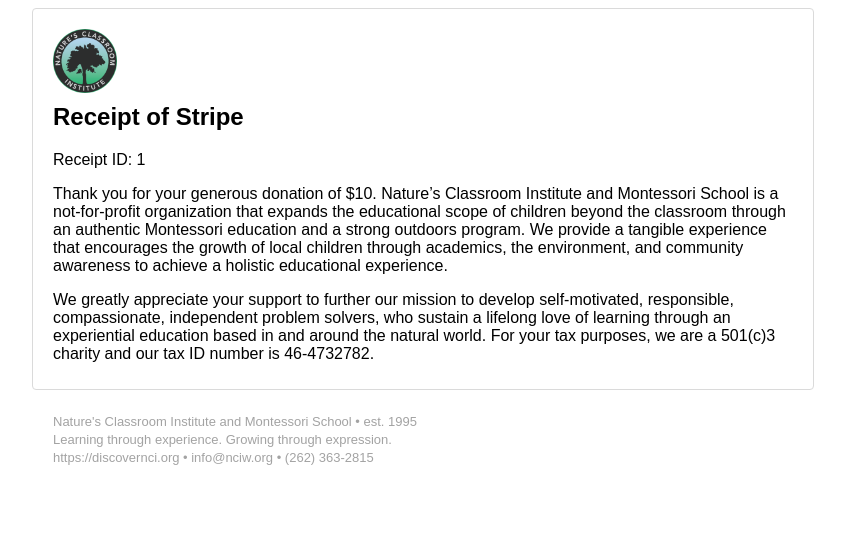
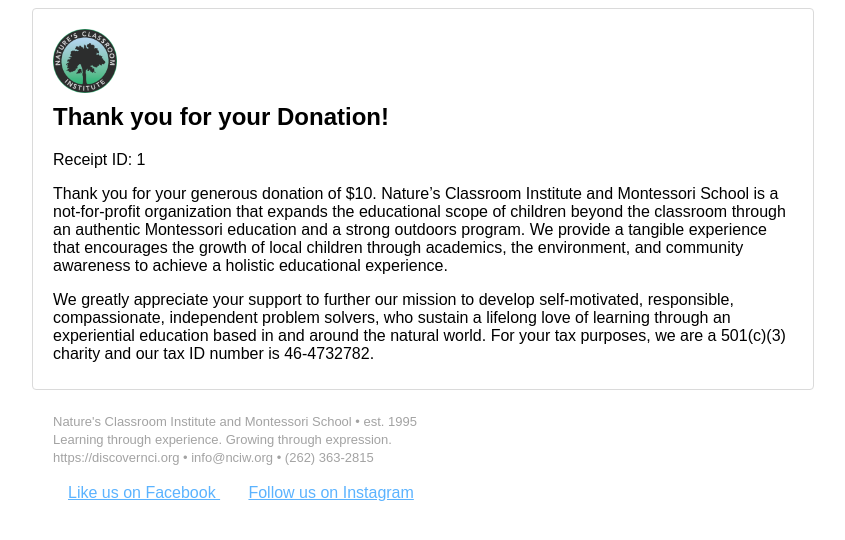
Before and after one commit to CGSmith-LLC/app.discovernci.org, a Django app: template accounts/templates/email_stripe_receipt.html in a window 1280 px wide. Shown: the top 540 px of the page, without its empty margins (217-1062 px from the left). Run offline with Django 3.2, Linux system fonts and the light colour scheme; the template is opened without the code that fills it: most values are stand-ins (such as "Sample title", 1, 10 or a date in 2020).

Commit message:
#24 #26 Resolved these two issues.

```diff
--- a/accounts/templates/base_email.html
+++ b/accounts/templates/base_email.html
@@ -15,6 +15,25 @@
       <p style="line-height: 1.4em; font-size: 13px; color: #a3a3a3; font-family: sans-serif;">Nature's Classroom Institute and Montessori School • est. 1995
         <br />Learning through experience. Growing through expression.
         <br />https://discovernci.org • info@nciw.org • (262) 363-2815</p>
+      <p>
+        <a
+          href="https://www.facebook.com/NaturesClassroomMontessori"
+          target="_blank"
+          rel="noopener noreferrer"
+          style="margin-left: 15px; color: #5bb3ff;"
+        >
+          <i class="fas fa-user"></i>Like us on Facebook
+        </a>
+        &nbsp;&nbsp;
+        <a
+          href="https://www.instagram.com/naturesclassroominstitute/"
+          target="_blank"
+          rel="noopener noreferrer"
+          style="margin-left: 15px; color: #5bb3ff;"
+        >
+          Follow us on Instagram
+        </a>
+      </p>
     </div>
 
   </body>
--- a/accounts/templates/email_stripe_receipt.html
+++ b/accounts/templates/email_stripe_receipt.html
@@ -1,6 +1,6 @@
 {% extends "base_email.html" %}
 
-{% block title %}Receipt of Stripe{% endblock title %}
+{% block title %}Thank you for your Donation!{% endblock title %}
 
 {% block body %}
 
@@ -13,7 +13,7 @@
   </p>
   <p>
     We greatly appreciate your support to further our mission to develop self-motivated, responsible, compassionate, independent problem solvers, who sustain a lifelong love of learning through an experiential education based in and around the natural world.
-    For your tax purposes, we are a 501(c)3 charity and our tax ID number is 46-4732782.
+    For your tax purposes, we are a 501(c)(3) charity and our tax ID number is 46-4732782.
   </p>
 
 {% endblock body %}
--- a/djnci/settings.py
+++ b/djnci/settings.py
@@ -45,6 +45,7 @@ INSTALLED_APPS = [
     'graphene_django',
     'raven.contrib.django.raven_compat',
     'anymail',
+    'encrypted_model_fields',
 
     'accounts.apps.AccountsConfig',
     'events.apps.EventsConfig',
@@ -278,3 +279,5 @@ else:
 ANYMAIL = {
     'POSTMARK_SERVER_TOKEN': '7df1c2cb-8e7c-4817-8acb-216659edfd4a',
 }
+
+FIELD_ENCRYPTION_KEY = os.environ.get('FIELD_ENCRYPTION_KEY', 'ZLnyp1yUbNbRBi34UeJy14hHb7PylwZcgx0UVGfMW2w=')
--- a/students/models.py
+++ b/students/models.py
@@ -3,6 +3,7 @@
 from __future__ import unicode_literals
 from gettext import gettext as _
 import uuid
+from encrypted_model_fields.fields import EncryptedCharField, EncryptedDateField
 
 from django.db import models
 from django.utils.encoding import python_2_unicode_compatible
@@ -41,8 +42,8 @@ class Student(models.Model):
     current_school = models.ForeignKey('accounts.School', blank=True, null=True)
     classroom = models.IntegerField(blank=True, null=True, choices=CLASSROOM_CHOICES)
 
-    name = models.CharField(_('Full Name'), max_length=255)
-    dob = models.DateField(_('Date of Birth'), blank=True, null=True, help_text="Format: MM-DD-YYYY")
+    name = EncryptedCharField(max_length=255)
+    dob = EncryptedDateField(blank=True, null=True, help_text="Format: MM-DD-YYYY")
 
     photo_waiver = models.NullBooleanField(_('Photo Waiver Permission'), default=True)
     waiver_agreement = models.NullBooleanField(_('Waiver Agreement'), default=False)
--- a/views/charge/views.py
+++ b/views/charge/views.py
@@ -32,9 +32,9 @@ def charge(request):
                     'email_stripe_receipt.html',
                     {
                         'receipt_id': data.stripe_id,
-                        'amount': int(data.amount / 100)
+                        'amount': float("{0:.2f}".format(data.amount/100))
                     },
-                    'Receipt of Stripe',
+                    'Thank you for your Donation!',
                     [request.POST.get('email')]
                 )
 
```
Also changed, not shown: requirements.txt (+27 -2 lines), students/migrations/0028_auto_20181005_1224.py (added).
